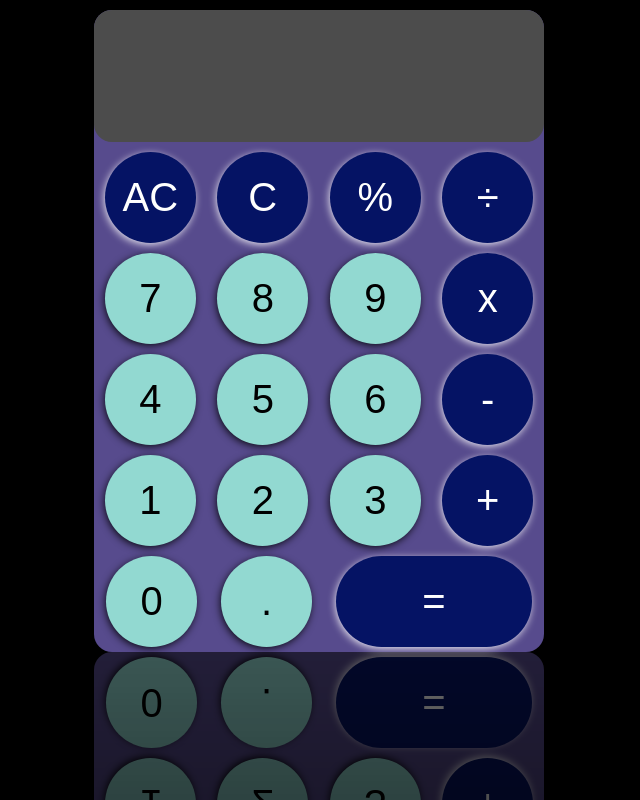
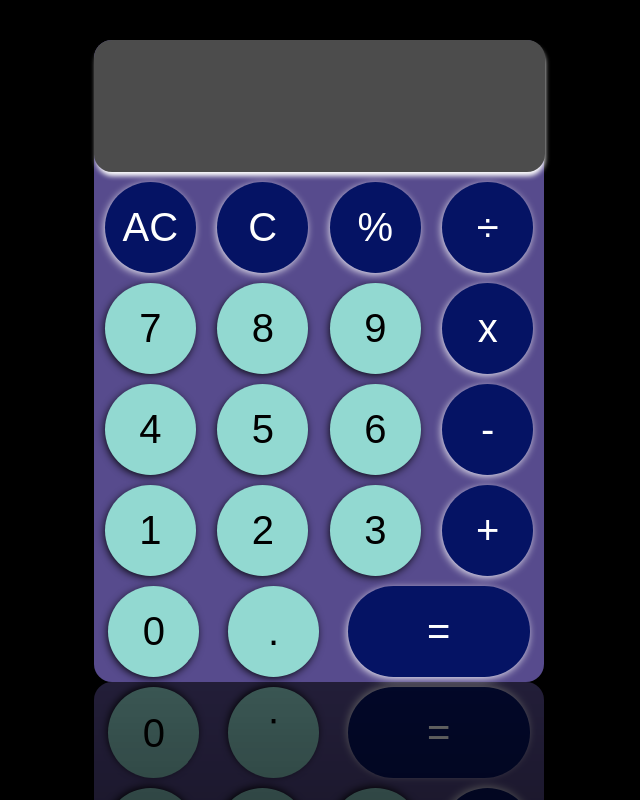
Before and after one commit to sayanghoshofficial/calculator-react, a React (Create React App) app: page / in a window 1280 px wide. Shown: the whole page, without its empty margins (321-961 px from the left). Built offline with nearby package versions, Linux system fonts and the light colour scheme.

Commit message:
Update Home.module.css

```diff
--- a/src/Styles/Home.module.css
+++ b/src/Styles/Home.module.css
@@ -2,7 +2,7 @@
 .calculatorContainer {
   width: 450px;
   height: 60%;
-  margin-top: 10px;
+  margin-top: 40px;
   padding-bottom: 5px;
   border-radius: 18px;
   margin-left: auto;
@@ -13,7 +13,7 @@
 }
 /* style for input box */
 .input {
-  width: 430px;
+  width: 431px;
   height: 130px;
   margin: auto;
   padding-right: 10px;
@@ -27,6 +27,7 @@
   letter-spacing: 1px;
   border: none;
   outline: none;
+  box-shadow: 1px 5px 5px -1px;
 }
 /* style for button div */
 .btnDiv {
@@ -55,7 +56,7 @@
 }
 /* set size of equal button */
 .calculatorContainer .btnEqual {
-  width: 196px;
+  width: 182px;
 }
 
 /* set color of action button */
```
